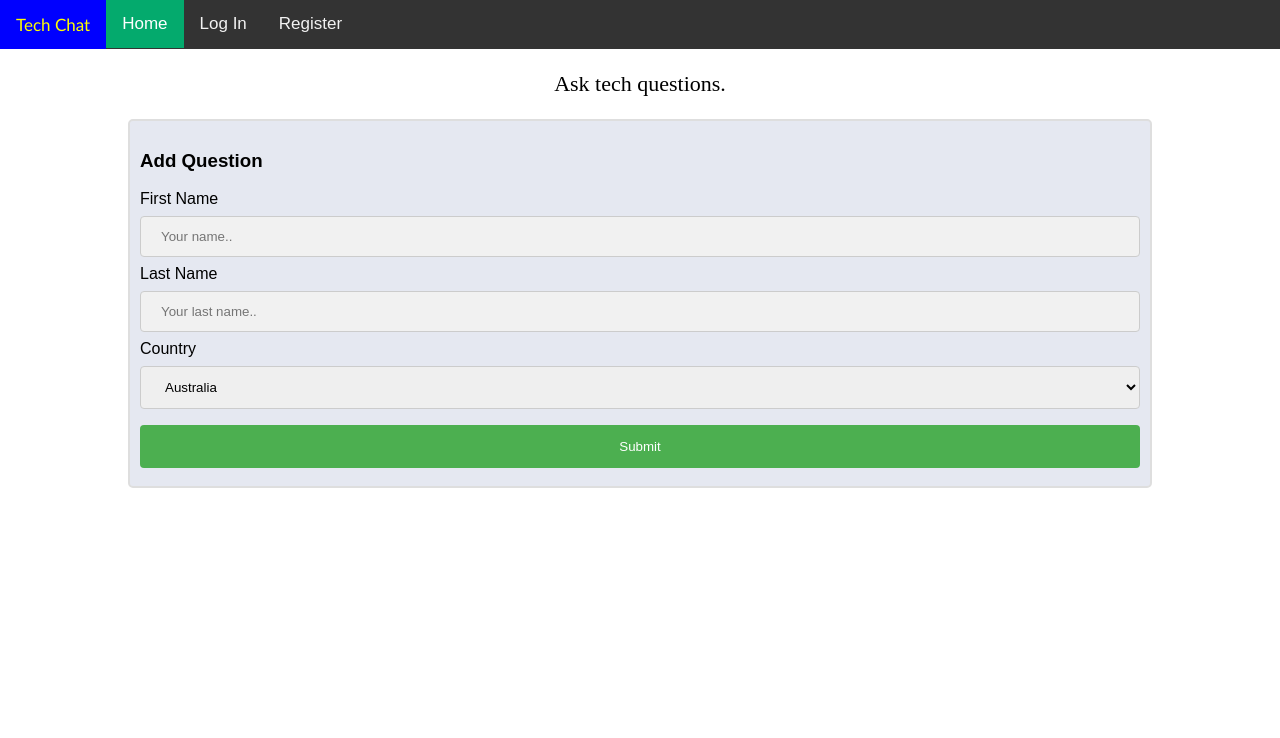
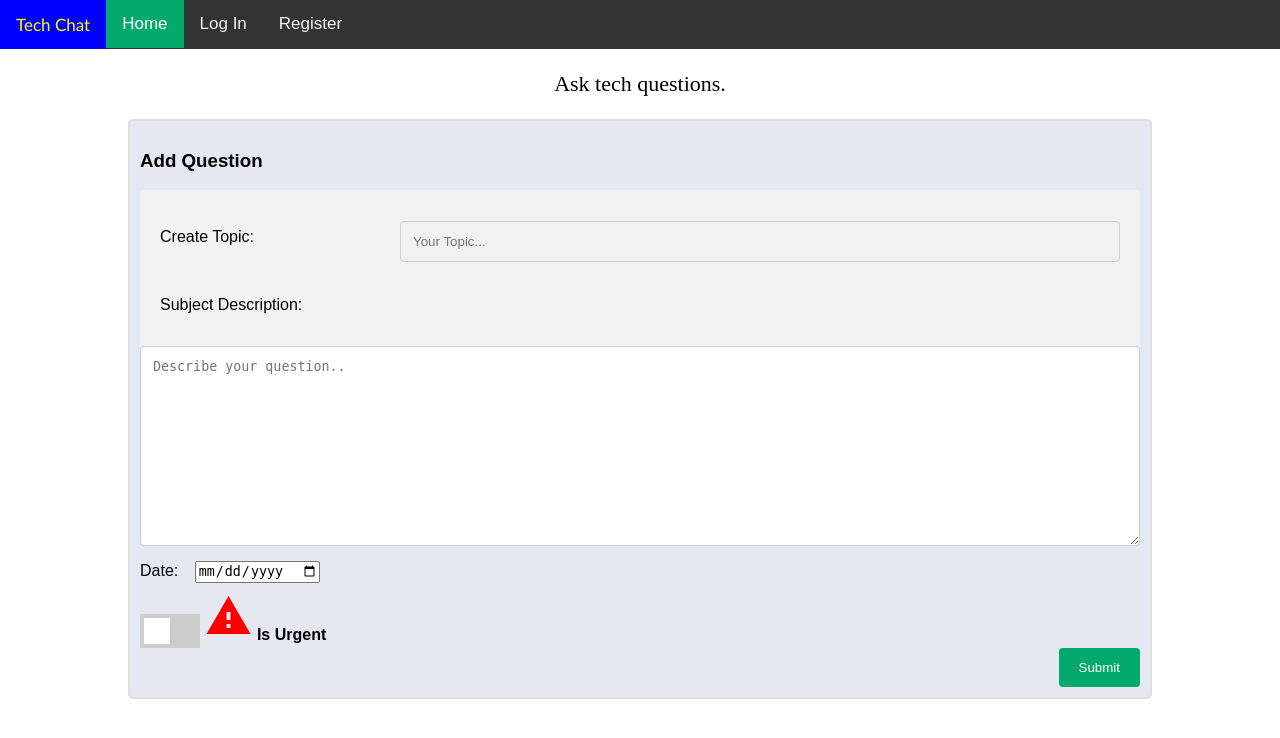
Before and after one commit to DonnavanStaddon/TechChat, a Python web app: template templates/add_task.html in a window 1280 px wide. Shown: the top 738 px of the page. Run offline with Jinja, Linux system fonts and the light colour scheme; the template is opened without the code that fills it, so the values that code supplies are empty; some libraries are stand-ins or nearby versions; some web fonts are replaced.

Commit message:
Added topic form input fields

```diff
--- a/static/css/style.css
+++ b/static/css/style.css
@@ -236,28 +236,129 @@ body {
 /* TOOL TIP */
 
 /* ASK QUESTION FORM */
-input[type=text], select {
-    width: 100%;
-    padding: 12px 20px;
-    margin: 8px 0;
-    display: inline-block;
-    border: 1px solid #ccc;
-    border-radius: 4px;
+* {
     box-sizing: border-box;
   }
 
+  input[type=text], select, textarea {
+    width: 100%;
+    padding: 12px;
+    border: 1px solid #ccc;
+    border-radius: 4px;
+    resize: vertical;
+  }
+
+  label {
+    padding: 12px 12px 12px 0;
+    display: inline-block;
+  }
+
   input[type=submit] {
-    width: 100%;
-    background-color: #4CAF50;
+    background-color: #04AA6D;
     color: white;
-    padding: 14px 20px;
-    margin: 8px 0;
+    padding: 12px 20px;
     border: none;
     border-radius: 4px;
     cursor: pointer;
+    float: right;
   }
 
   input[type=submit]:hover {
     background-color: #45a049;
   }
+
+  .ask {
+    border-radius: 5px;
+    background-color: #f2f2f2;
+    padding: 20px;
+  }
+
+  .col-25 {
+    float: left;
+    width: 25%;
+    margin-top: 6px;
+  }
+
+  .col-75 {
+    float: left;
+    width: 75%;
+    margin-top: 6px;
+  }
+
+  /* Clear floats after the columns */
+  .row:after {
+    content: "";
+    display: table;
+    clear: both;
+  }
+
+  /* Responsive layout - when the screen is less than 600px wide, make the two columns stack on top of each other instead of next to each other */
+  @media screen and (max-width: 600px) {
+    .col-25, .col-75, input[type=submit] {
+      width: 100%;
+      margin-top: 0;
+    }
+  }
 /* ASK QUESTION FORM */
+
+/* SWITCH */
+.switch {
+    position: relative;
+    display: inline-block;
+    width: 60px;
+    height: 34px;
+  }
+
+  .switch input {
+    opacity: 0;
+    width: 0;
+    height: 0;
+  }
+
+  .slider {
+    position: absolute;
+    cursor: pointer;
+    top: 0;
+    left: 0;
+    right: 0;
+    bottom: 0;
+    background-color: #ccc;
+    -webkit-transition: .4s;
+    transition: .4s;
+  }
+
+  .slider:before {
+    position: absolute;
+    content: "";
+    height: 26px;
+    width: 26px;
+    left: 4px;
+    bottom: 4px;
+    background-color: white;
+    -webkit-transition: .4s;
+    transition: .4s;
+  }
+
+  input:checked + .slider {
+    background-color: #2196F3;
+  }
+
+  input:focus + .slider {
+    box-shadow: 0 0 1px #2196F3;
+  }
+
+  input:checked + .slider:before {
+    -webkit-transform: translateX(26px);
+    -ms-transform: translateX(26px);
+    transform: translateX(26px);
+  }
+
+  /* Rounded sliders */
+  .slider.round {
+    border-radius: 34px;
+  }
+
+  .slider.round:before {
+    border-radius: 50%;
+  }
+/* SWITCH */
--- a/templates/add_task.html
+++ b/templates/add_task.html
@@ -3,23 +3,40 @@
 
 <h3 class="light-blue-text text-darken-4 center-align">Add Question</h3>
 
-<div>
+<div class="ask">
     <form method="post" action="">
-      <label for="fname">First Name</label>
-      <input type="text" id="fname" name="firstname" placeholder="Your name..">
+      <div class="row">
+        <div class="col-25">
+          <label for="task_name">Create Topic:</label>
+        </div>
+        <div class="col-75">
+          <input type="text" id="task_name" name="task_name" minlength="5" maxlength="50" placeholder="Your Topic..." required>
+        </div>
+      </div>
+        <label for="subject">Subject Description:</label>
+        </div>
+        <div class="col-100">
+          <textarea id="task_description" name="task_description" minlength="5" maxlength="200" placeholder="Describe your question.." style="height:200px" required></textarea>
+        </div>
+      </div>
 
-      <label for="lname">Last Name</label>
-      <input type="text" id="lname" name="lastname" placeholder="Your last name..">
+      <div>
+      <label for="due_date">Date:</label>
+      <input type="date" id="due_date" name="due_date" class="datepicker validate" required><br>
+      </div>
 
-      <label for="country">Country</label>
-      <select id="country" name="country">
-        <option value="australia">Australia</option>
-        <option value="canada">Canada</option>
-        <option value="usa">USA</option>
-      </select>
+      <div>
+      <label class="switch">
+        <input type="checkbox" id="is_urgent" name="is_urgent">
+        <span class="slider"></span>
+      </label>
+      <i class="material-icons" style="font-size:48px;color:red">warning</i>
+      <strong>Is Urgent</strong>
+      <div>
 
-      <input type="submit" value="Submit">
+      <div class="row">
+        <input type="submit" value="Submit">
+      </div>
     </form>
   </div>
-
 {% endblock %}
```
